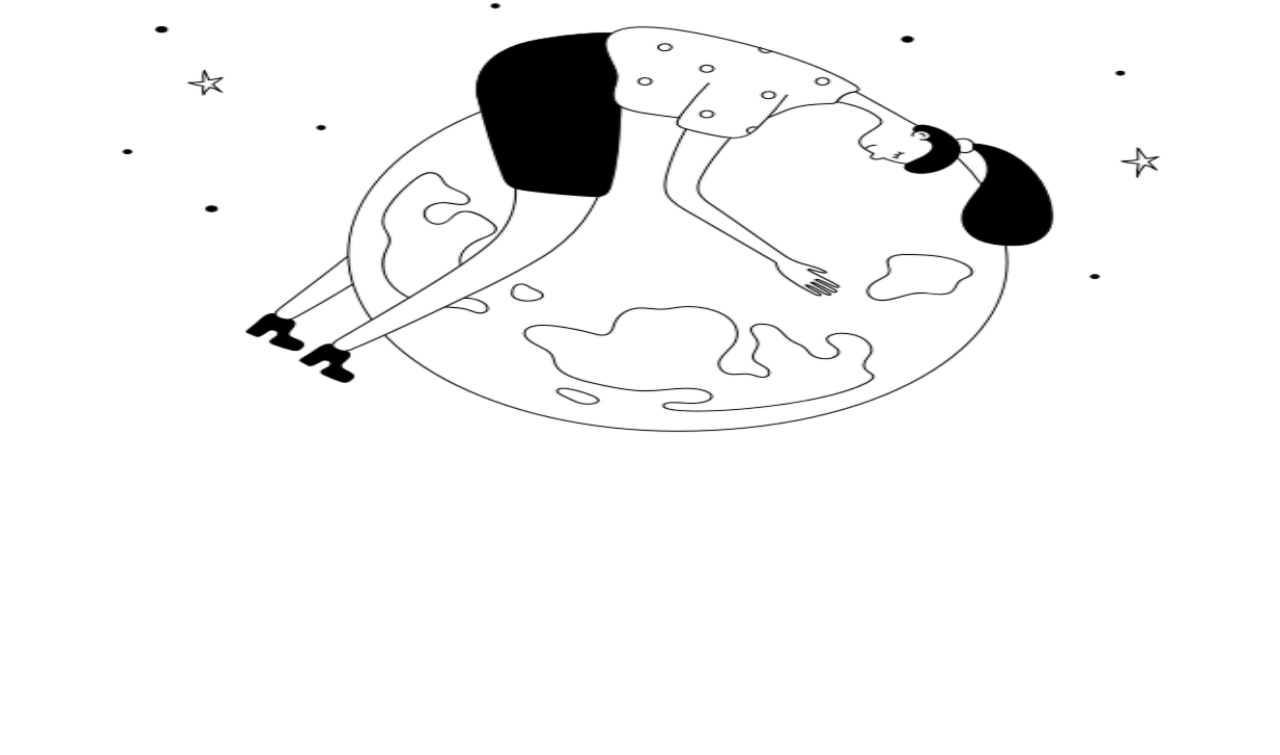
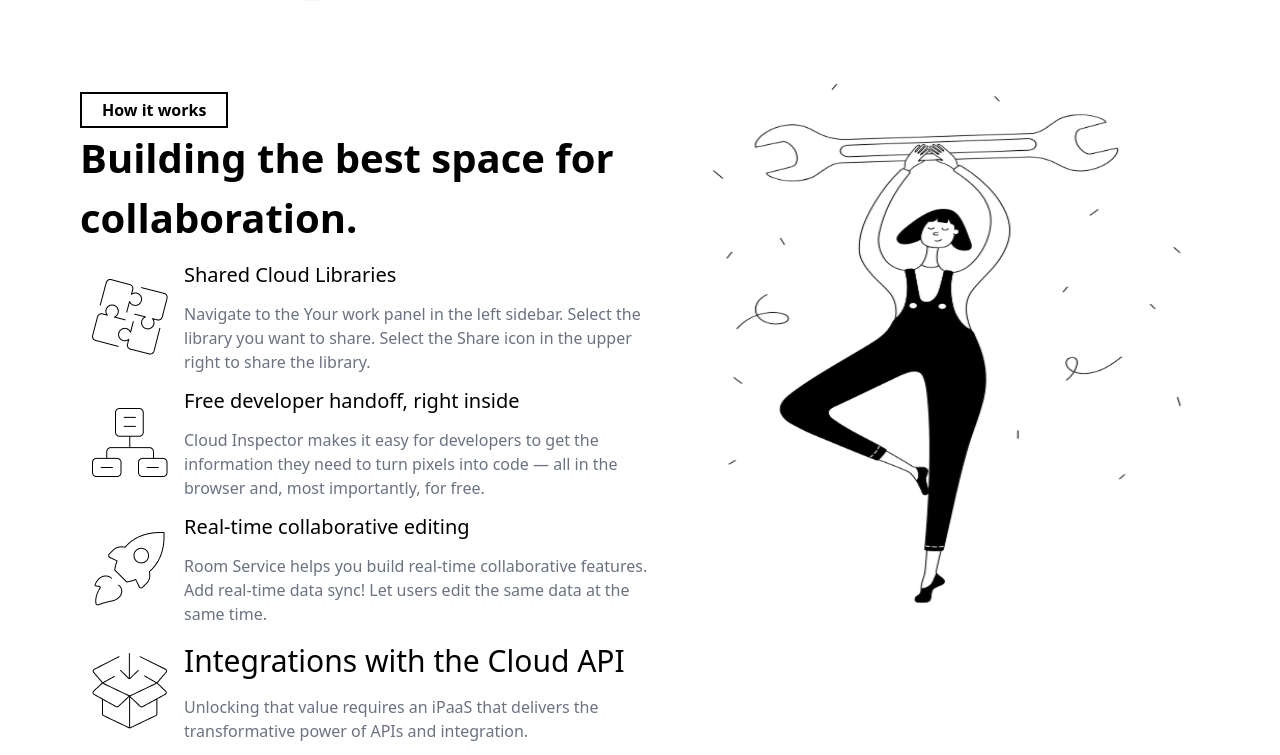
Before and after one commit to muhammadzoirov40-crypto/exem-2, a website: page index.html in a window 1280 px wide. Shown: the part 1176-1931 px from the top of the page. Before the commit the page ends 1612 px from the top, so only its background shows below. Drawn offline with Linux system fonts and the light colour scheme.

Commit message:
Building the best space for collaboration.

```diff
--- a/index.html
+++ b/index.html
@@ -50,13 +50,13 @@
         </div>
 
 
-        <div class="lg:flex gap-10 justify-center lg:mt-20 flex flex-col-reverse ">
-            <div class="lg:w-[100%]">
+        <div class="lg:flex gap-10 justify-center lg:mt-20 flex flex-col-reverse lg:flex-row ">
+            <div class="lg:w-full">
                 <img src="./img/Illustration_2.png" alt="" class="lg:h-130 w-full">
             </div>
 
             <div class="lg:mt-2 mt-3 ">
-                <button style="border: 2px solid black;"  class="py-1 px-5 font-bold">About us</button>
+                <button style="border: 2px solid black;" class="py-1 px-5 font-bold">About us</button>
                 <h1 class="text-[40px] font-semibold">Faster, friendlier feedback
                     loops make life easier.</h1>
                 <p class="my-5">Add a Viewer to your team so they can see everything you share, or invite
@@ -84,6 +84,54 @@
                     <h1 class="">Two-factor authentication and SSO</h1>
                 </div>
             </div>
+        </div>
+
+        <div class="lg:flex gap-10 justify-center lg:mt-20 ">
+            <div class="lg:mt-2 mt-3 ">
+                <button style="border: 2px solid black;" class="py-1 px-5 font-bold"> How it works</button>
+                <h1 class="lg:text-[40px] text-[25px] font-semibold">Building the best space
+                    for collaboration.</h1>
+
+
+                <div class="flex items-center gap-1 my-3">
+                    <img src="./img/Group.png" alt="" class="">
+                    <div class="">
+                        <h1 class="mb-3 text-[20px]">Shared Cloud Libraries</h1>
+                        <p class="text-gray-500">Navigate to the Your work panel in the left sidebar.
+                            Select the library you want to share. Select the Share
+                            icon in the upper right to share the library.</p>
+                    </div>
+                </div>
+                <div class="flex items-center gap-1 my-3">
+                    <img src="./img/icon_2.png" alt="" class="">
+                    <div class="">
+                        <h1 class="mb-3 text-[20px]">Free developer handoff, right inside</h1>
+                        <p class="text-gray-500">Cloud Inspector makes it easy for developers to get
+                            the information they need to turn pixels into code —
+                            all in the browser and, most importantly, for free.</p>
+                    </div>
+                </div>
+                <div class="flex items-center gap-1 my-3">
+                    <img src="./img/icon_3.png" alt="" class="">
+                    <div class="">
+                        <h1 class="mb-3 text-[20px]">Real-time collaborative editing</h1>
+                          <p class="text-gray-500"> Room Service helps you build real-time collaborative features. Add real-time data sync! Let users edit the same data at the same time.</p>
+                    </div>
+                </div>
+                <div class="flex items-center gap-1 my-3">
+                    <img src="./img/icon_4.png" alt="" class="">
+                    <div class="">
+                        <h1 class="mb-3 text-[30px]">Integrations with the Cloud API</h1>
+                        <p class="text-gray-500">Unlocking that value requires an iPaaS that delivers the transformative power of
+                            APIs and integration. </p>
+                    </div>
+                </div>
+            </div>
+            <div class="lg:w-full">
+                <img src="./img/Illustration_3.png" alt="" class="lg:h-130 w-full">
+            </div>
+        </div>
+
     </section>
 </body>
 
```
Also changed, not shown: img/Group.png (added), img/Illustration_3.png (added), img/icon_2.png (added), img/icon_3.png (added), img/icon_4.png (added), src/output.css. Lines whose indentation alone changed are shown as unchanged.
